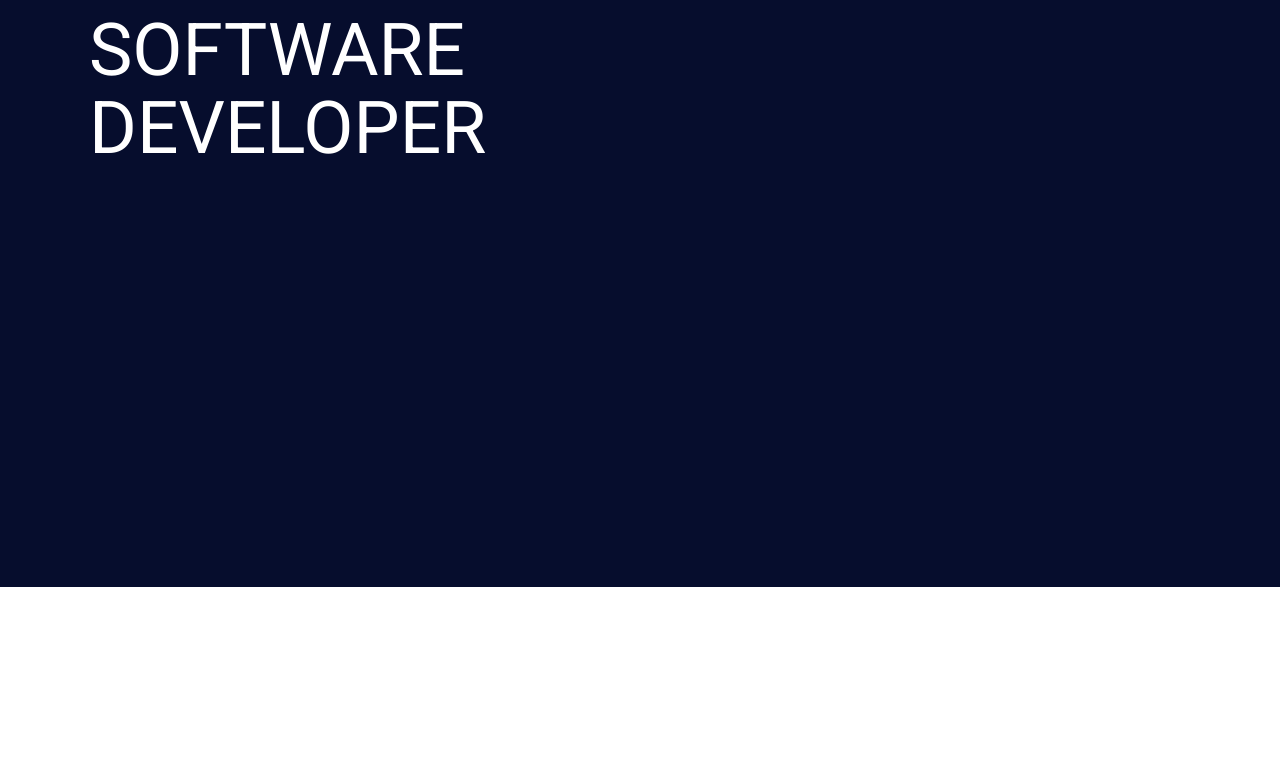
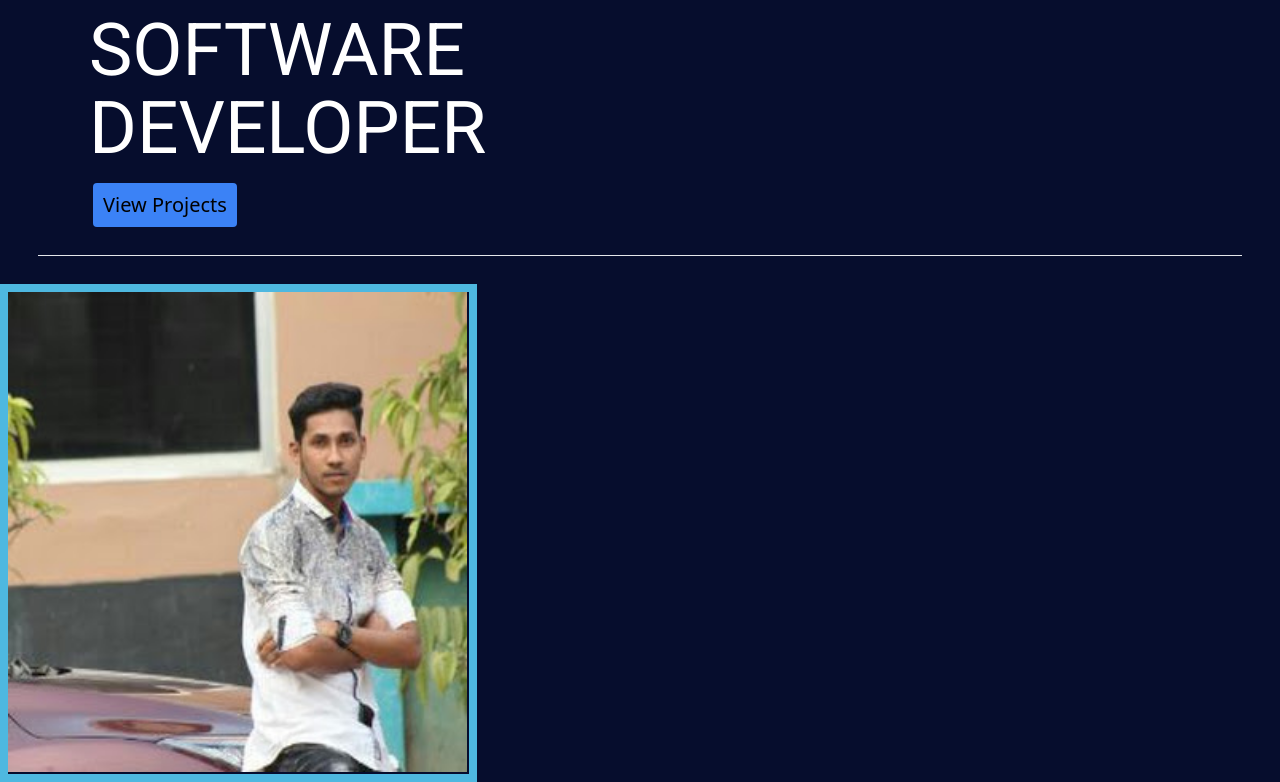
Before and after one commit to sabbir512/Sabbir-s-Portfolio, a React (Vite) app: page / in a window 1280 px wide. Shown: the part 293-1075 px from the top of the page. Before the commit the page ends 880 px from the top, so only its background shows below. Built offline with nearby package versions, Linux system fonts and the light colour scheme; a web font is replaced by a local one.

Commit message:
Add button at hero section and working on about section

```diff
--- /dev/null
+++ b/src/components/About.jsx
@@ -0,0 +1,11 @@
+import React from 'react'
+import Image from './Image'
+function About() {
+  return (
+    <div className='text-white'>
+        <Image/>
+    </div>
+  )
+}
+
+export default About
--- a/src/components/Button.jsx
+++ b/src/components/Button.jsx
@@ -2,8 +2,13 @@ import React from "react";
 
 function Button() {
   return (
-    <div>
-      <button>View Projects</button>
+    <div className="pl-1 pt-4">
+      <button
+        className="bg-blue-500 ease-in duration-500 h-11 w-36 rounded
+      text-[20px] hover:bg-orange-500  hover:text-white"
+      >
+        View Projects
+      </button>
     </div>
   );
 }
--- a/src/components/Hero.jsx
+++ b/src/components/Hero.jsx
@@ -1,5 +1,5 @@
 import React from "react";
-
+import Button from "./Button";
 function Hero() {
   return (
     <div className="lg:pt-[70px] lg:pl-[89px] sm:pt-[50px] min-w-[80%]  mediumPhone:pt-[36px] max-w-[358px] pt-[4px] pl-[68px]">
@@ -15,6 +15,7 @@ function Hero() {
       >
         FULL-STACK SOFTWARE DEVELOPER
       </div>
+      <Button />
     </div>
   );
 }
--- a/src/components/Home.jsx
+++ b/src/components/Home.jsx
@@ -1,9 +1,12 @@
 import React from "react";
 import Hero from "./Hero";
+import About from "./About";
 function Home() {
   return (
     <div className="w-full">
       <Hero />
+     <hr className="w-[94%]  mt-7 mb-7 mx-auto"/>
+      <About />
     </div>
   );
 }
--- /dev/null
+++ b/src/components/Image.jsx
@@ -0,0 +1,13 @@
+import React from "react";
+import myImage from "../assets/photo/sabbir.jpeg";
+function Image() {
+  return (
+    <div>
+      <div className="w-[477px] h-[498px] border-solid border-8 border-[#4EB8E0] ">
+        <img src={myImage} alt="Image" className="w-[459px] h-[480px]" />
+      </div>
+    </div>
+  );
+}
+
+export default Image;
```
Also changed, not shown: src/assets/photo/sabbir.jpeg (added).
